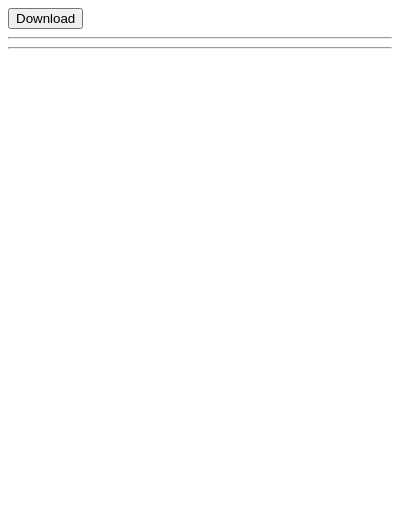
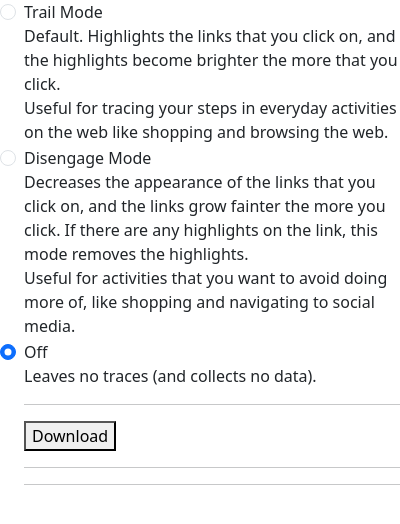
Before and after one commit to ggoom/ClickTrails, a browser extension: page popup.html in a window 400 px wide. Drawn offline with nearby package versions, Linux system fonts and the light colour scheme.

Commit message:
refactor data structure again

```diff
--- a/popup.html
+++ b/popup.html
@@ -1,12 +1,38 @@
 <html>
     <head>
         <title>NavScent Popup</title>
+        <link href="https://cdn.jsdelivr.net/npm/bootstrap@5.3.0-alpha3/dist/css/bootstrap.min.css" rel="stylesheet" integrity="sha384-KK94CHFLLe+nY2dmCWGMq91rCGa5gtU4mk92HdvYe+M/SXH301p5ILy+dN9+nJOZ" crossorigin="anonymous">
     </head>
     <body>
+        <!-- <legend>Please select your preferred contact method:</legend> -->
+        <div class="form-check">
+          <input class="form-check-input" type="radio" name="flexRadioDefault" id="radioTrailMode">
+          <label class="form-check-label" for="radioTrailMode">
+            Trail Mode
+          </label>
+          <div>Default. Highlights the links that you click on, and the highlights become brighter the more that you click.
+            <br>Useful for tracing your steps in everyday activities on the web like shopping and browsing the web.</div>
+        </div>
+        <div class="form-check">
+          <input class="form-check-input" type="radio" name="flexRadioDefault" id="radioDisengageMode" checked>
+          <label class="form-check-label" for="radioDisengageMode">
+            Disengage Mode
+          </label>
+          <div>Decreases the appearance of the links that you click on, and the links grow fainter the more you click. If there are any highlights on the link, this mode removes the highlights.
+            <br>Useful for activities that you want to avoid doing more of, like shopping and navigating to social media.</div>
+        </div>
+        <div class="form-check">
+          <input class="form-check-input" type="radio" name="flexRadioDefault" id="radioOff" checked>
+          <label class="form-check-label" for="radioOff">
+            Off
+          </label>
+          <div>Leaves no traces (and collects no data).
+        </div>
+        <hr />
         <button id="downloadData">Download</button>
-      <hr/>
+        <hr />
         <div id="container-buttons"></div>
-      <hr/>
+        <hr />
         <div id="container-links"></div>
         <script src="popup.js"></script>
     </body>
--- a/popup.js
+++ b/popup.js
@@ -8,11 +8,9 @@ chrome.tabs.query({active: true, currentWindow: true}, (tabs) => {
     downloadButton.addEventListener("click", () => {
         chrome.storage.local.get(null, function (items) {
             // null implies all items
-            const linksAsArray = Object.entries(items["click_data"]);
-            const filteredLinks = linksAsArray.filter(([key, value]) => key === tabHostname);
 
             // Convert object to a string.
-            var result = JSON.stringify(filteredLinks, null, 2);
+            var result = JSON.stringify(items, null, 2);
 
             // Save as file
             var url = "data:application/json;base64," + btoa(result);
```
Also changed, not shown: content.js (+10 -7 lines). Lines whose indentation alone changed are shown as unchanged.
